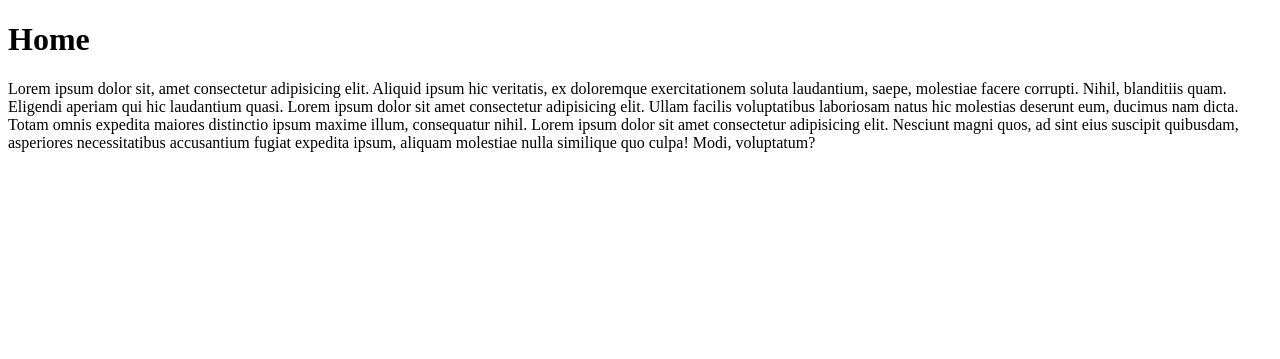
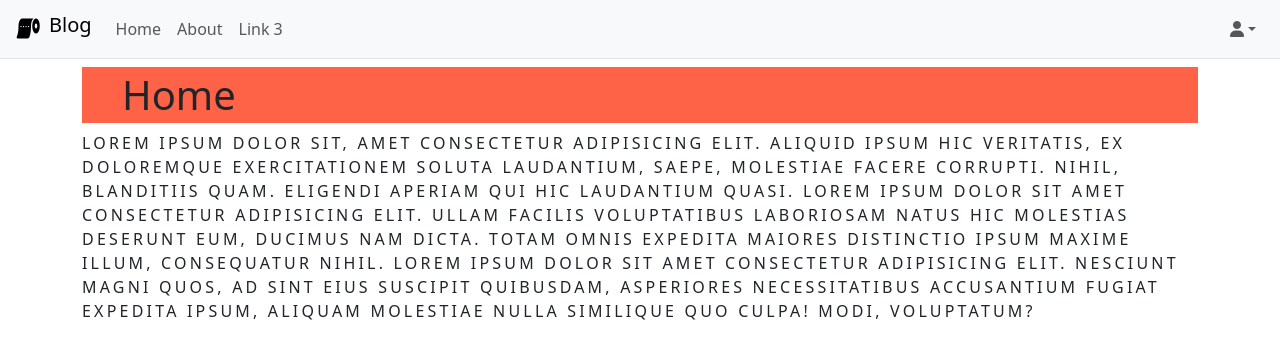
Before and after one commit to BrantRobinson/FSDI-112, a Django app: page / in a window 1280 px wide. Shown: the top 359 px of the page. Run offline with Django 5.2, Linux system fonts and the light colour scheme; some libraries are stand-ins or nearby versions.

Commit message:
session 2 file updates

```diff
--- a/notes.txt
+++ b/notes.txt
@@ -20,3 +20,6 @@ py manage.py runserver
 py manage.py startapp pages
 then add pages to the settings.py INSTALLED_APPS
 then add this to config/urls.py: path('', include('pages.urls')),
+
+---------create superuser ----------
+python manage.py create superuser
--- a/pages/urls.py
+++ b/pages/urls.py
@@ -3,6 +3,6 @@ from .views import HomePageView, AboutPageView
 
 urlpatterns = [
     path("", HomePageView.as_view(), name="home"),
-    path("home/", HomePageView.as_view(), name="home"),
+    path("home/", HomePageView.as_view(), name="hometwo"),
     path("about/", AboutPageView.as_view(), name="about"),
 ]
--- /dev/null
+++ b/static/css/home.css
@@ -0,0 +1,9 @@
+h1{
+    background-color: tomato;
+    padding: .1em 1em;
+}
+
+p{
+    text-transform: uppercase;
+    letter-spacing: .2em;
+}
--- /dev/null
+++ b/static/js/home.js
@@ -0,0 +1 @@
+console.log("printing from a static file")
--- /dev/null
+++ b/templates/base.html
@@ -0,0 +1,28 @@
+<!DOCTYPE html>
+<html lang="en">
+<head>
+    <meta charset="UTF-8">
+    <meta name="viewport" content="width=device-width, initial-scale=1.0">
+    <title>{% block title %}default title{% endblock %}</title>
+    <!-- bootstrap -->
+    <link href="https://cdn.jsdelivr.net/npm/bootstrap@5.3.8/dist/css/bootstrap.min.css" rel="stylesheet" integrity="sha384-sRIl4kxILFvY47J16cr9ZwB07vP4J8+LH7qKQnuqkuIAvNWLzeN8tE5YBujZqJLB" crossorigin="anonymous">
+
+    {% block css %}{% endblock %}
+
+</head>
+<body>
+    {% include 'components/navbar.html' %}
+    <div class="container mt-2">
+        {% block content %}
+        {% endblock %}
+    </div>
+
+    <!-- bootstrap -->
+    <script src="https://cdn.jsdelivr.net/npm/bootstrap@5.3.8/dist/js/bootstrap.bundle.min.js" integrity="sha384-FKyoEForCGlyvwx9Hj09JcYn3nv7wiPVlz7YYwJrWVcXK/BmnVDxM+D2scQbITxI" crossorigin="anonymous"></script>
+
+    <!-- font awesome -->
+     <script src="https://kit.fontawesome.com/a997a72866.js" crossorigin="anonymous"></script>
+
+     {% block js %}{% endblock %}
+</body>
+</html>
--- /dev/null
+++ b/templates/components/navbar.html
@@ -0,0 +1,47 @@
+<nav class="navbar navbar-expand-lg navbar-light bg-light border-bottom px-3">
+
+  <!-- Logo -->
+  <a class="navbar-brand d-flex align-items-center" href="{% url 'home' %}">
+    <i class="fa-solid fa-toilet-paper me-2"></i>
+    <h5>Blog</h5>
+  </a>
+
+  <!-- Mobile Hamburger -->
+  <button class="navbar-toggler" type="button" data-bs-toggle="collapse" data-bs-target="#navbarContent">
+    <span class="navbar-toggler-icon"></span>
+  </button>
+
+  <!-- Navbar Content -->
+  <div class="collapse navbar-collapse" id="navbarContent">
+    <ul class="navbar-nav me-auto mb-2 mb-lg-0">
+      <li class="nav-item">
+        <a class="nav-link" href="{% url 'home' %}">Home</a>
+      </li>
+      <li class="nav-item">
+        <a class="nav-link" href="{% url 'about' %}">About</a>
+      </li>
+      <li class="nav-item">
+        <a class="nav-link" href="#">Link 3</a>
+      </li>
+    </ul>
+
+    <!-- Right profile dropdown -->
+    <ul class="navbar-nav ms-auto">
+      <li class="nav-item dropdown">
+
+        <a class="nav-link dropdown-toggle d-flex align-items-center" href="#" id="profileDropdown"
+           role="button" data-bs-toggle="dropdown" aria-expanded="false">
+
+          <i class="fa-solid fa-user"></i>
+        </a>
+
+        <ul class="dropdown-menu dropdown-menu-end" aria-labelledby="profileDropdown">
+          <li><a class="dropdown-item" href="#">Profile</a></li>
+          <li><hr class="dropdown-divider"></li>
+          <li><a class="dropdown-item" href="#">Logout</a></li>
+        </ul>
+      </li>
+    </ul>
+
+  </div>
+</nav>
--- a/templates/pages/home.html
+++ b/templates/pages/home.html
@@ -1,13 +1,19 @@
-<!DOCTYPE html>
-<html lang="en">
-<head>
-    <meta charset="UTF-8">
-    <meta name="viewport" content="width=device-width, initial-scale=1.0">
-    <title>Home Page</title>
-</head>
-<body class="container">
+{% extends 'base.html' %}
+{% load static %}
+
+{% block title %}
+    Home Page
+{% endblock %}
+
+{% block css %}
+    <link rel="stylesheet" href="{% static 'css/home.css' %}">
+{% endblock %}
+
+{% block content %}
     <h1>Home</h1>
     <p>Lorem ipsum dolor sit, amet consectetur adipisicing elit. Aliquid ipsum hic veritatis, ex doloremque exercitationem soluta laudantium, saepe, molestiae facere corrupti. Nihil, blanditiis quam. Eligendi aperiam qui hic laudantium quasi. Lorem ipsum dolor sit amet consectetur adipisicing elit. Ullam facilis voluptatibus laboriosam natus hic molestias deserunt eum, ducimus nam dicta. Totam omnis expedita maiores distinctio ipsum maxime illum, consequatur nihil. Lorem ipsum dolor sit amet consectetur adipisicing elit. Nesciunt magni quos, ad sint eius suscipit quibusdam, asperiores necessitatibus accusantium fugiat expedita ipsum, aliquam molestiae nulla similique quo culpa! Modi, voluptatum?</p>
+{% endblock %}
 
-</body>
-</html>
+{% block js %}
+    <script src="{% static 'js/home.js' %}"></script>
+{% endblock %}
```
Also changed, not shown: templates/pages/about.html (+7 -10 lines).
